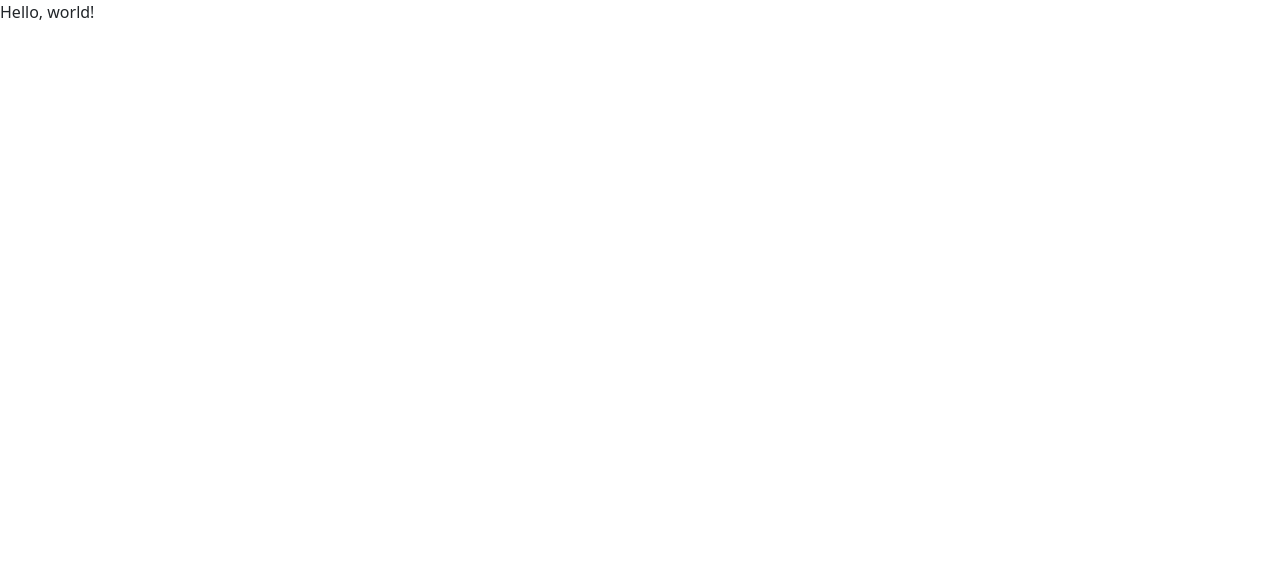
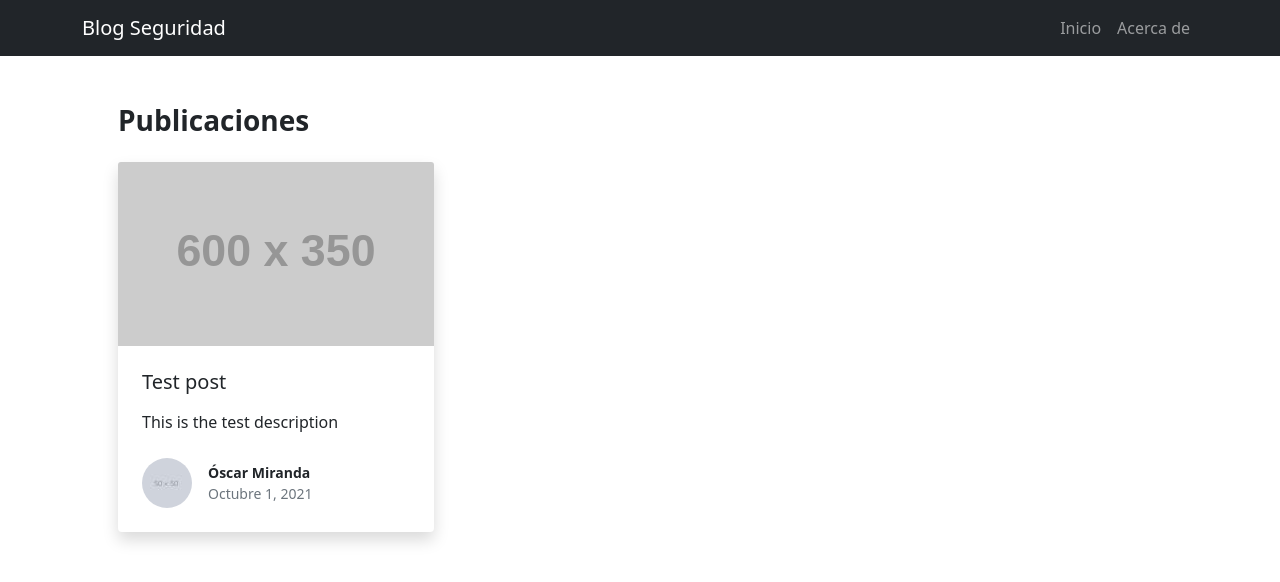
Before and after one commit to OscarM3615/blog-seguridad, a Next.js app: page / in a window 1280 px wide. Shown: the top 582 px of the page. Built offline with nearby package versions, Linux system fonts and the light colour scheme.

Commit message:
feat(blog): add post list and post page

```diff
--- a/package.json
+++ b/package.json
@@ -10,6 +10,8 @@
   },
   "dependencies": {
     "bootstrap": "^5.1.1",
+    "gray-matter": "^4.0.3",
+    "marked": "^3.0.4",
     "next": "11.1.2",
     "react": "17.0.2",
     "react-bootstrap": "^1.6.4",
@@ -17,6 +19,7 @@
     "sass": "^1.42.1"
   },
   "devDependencies": {
+    "@types/marked": "^3.0.1",
     "@types/react": "17.0.26",
     "eslint": "7.32.0",
     "eslint-config-next": "11.1.2",
--- /dev/null
+++ b/posts/test-post.md
@@ -0,0 +1,12 @@
+---
+title: 'Test post'
+description: 'This is the test description'
+date: 'Octubre 1, 2021'
+image: 'https://dummyimage.com/600x350/ced4da/6c757d'
+author: 'Óscar Miranda'
+authorImg: '/images/author.jpg'
+tags: ['Test', 'First']
+
+---
+
+This is just a *test post*.
--- /dev/null
+++ b/src/components/home/PostCard.tsx
@@ -0,0 +1,45 @@
+import Link from 'next/link';
+import type Post from 'shared/models/post';
+
+type PropType = {
+	post: Post;
+};
+
+const PostCard = ({ post }: PropType) => {
+	return (
+		<div className="card h-100 shadow border-0">
+			<img
+				src={post.data.image}
+				className="card-img-top"
+				alt={post.data.title}
+			/>
+
+			<div className="card-body p-4">
+				<Link href={`/blog/${post.slug}`} passHref>
+					<a className="text-decoration-none link-dark stretched-link">
+						<div className="h5 card-title mb-3">{post.data.title}</div>
+					</a>
+				</Link>
+				<p className="card-text mb-0">{post.data.description}</p>
+			</div>
+
+			<div className="card-footer p-4 pt-0 bg-transparent border-top-0">
+				<div className="d-flex align-items-end justify-content-between">
+					<div className="d-flex align-items-center">
+						<img
+							src={post.data.authorImg}
+							className="rounded-circle me-3"
+							alt={post.data.author}
+						/>
+						<div className="small">
+							<div className="fw-bold">{post.data.author}</div>
+							<div className="text-muted">{post.data.date}</div>
+						</div>
+					</div>
+				</div>
+			</div>
+		</div>
+	);
+};
+
+export default PostCard;
--- a/src/pages/_app.tsx
+++ b/src/pages/_app.tsx
@@ -1,8 +1,20 @@
+import Head from 'next/head';
+import NavigationBar from 'shared/components/Navigationbar';
+import config from 'shared/config';
+import type { AppProps } from 'next/app';
 import 'styles/globals.scss';
-import type { AppProps } from 'next/app';
 
 const App = ({ Component, pageProps }: AppProps) => {
-	return <Component {...pageProps} />;
+	return (
+		<>
+			<Head>
+				<title>{config.appName}</title>
+			</Head>
+
+			<NavigationBar />
+			<Component {...pageProps} />
+		</>
+	);
 };
 
 export default App;
--- /dev/null
+++ b/src/pages/about.tsx
@@ -0,0 +1,5 @@
+const About = () => {
+	return <></>;
+};
+
+export default About;
--- a/src/pages/index.tsx
+++ b/src/pages/index.tsx
@@ -1,5 +1,59 @@
-const Home = () => {
-	return <div>Hello, world!</div>;
+import fs from 'fs';
+import path from 'path';
+import matter from 'gray-matter';
+import { sortPosts } from 'utils';
+import config from 'shared/config';
+import PostCard from 'components/home/PostCard';
+import type { GetStaticProps } from 'next';
+import type Post from 'shared/models/post';
+
+type PropType = {
+	posts: Post[];
+};
+
+const Home = ({ posts }: PropType) => {
+	return (
+		<section className="py-5">
+			<div className="container px-5">
+				<h1 className="fw-bolder fs-3 mb-4">Publicaciones</h1>
+				<div className="row gx-5">
+					{posts.map((post) => (
+						<div key={post.slug} className="col-lg-4 mb-5">
+							<PostCard post={post} />
+						</div>
+					))}
+				</div>
+			</div>
+		</section>
+	);
+};
+
+export const getStaticProps: GetStaticProps<PropType> = async () => {
+	// Get files list from posts folder.
+	const files = fs.readdirSync(path.join(config.postsDir));
+
+	// Get the slug and frontmatter from the files.
+	const posts = files.map((filename) => {
+		// Post slug.
+		const slug = filename.replace(/\.md$/, '');
+
+		// Post metadata.
+		const markdown = fs.readFileSync(
+			path.join(config.postsDir, filename),
+			'utf-8'
+		);
+
+		const { data } = matter(markdown);
+
+		return {
+			slug,
+			data
+		};
+	});
+
+	return {
+		props: { posts: posts.sort(sortPosts) }
+	};
 };
 
 export default Home;
--- /dev/null
+++ b/src/shared/components/Navigationbar.tsx
@@ -0,0 +1,30 @@
+import Navbar from 'react-bootstrap/Navbar';
+import Container from 'react-bootstrap/Container';
+import Nav from 'react-bootstrap/Nav';
+import Link from 'next/link';
+import config from 'shared/config';
+
+const NavigationBar = () => {
+	return (
+		<Navbar bg="dark" variant="dark" expand="lg">
+			<Container>
+				<Link href="/" passHref>
+					<Navbar.Brand>{config.appName}</Navbar.Brand>
+				</Link>
+				<Navbar.Toggle aria-controls="navbar-nav" />
+				<Navbar.Collapse id="navbar-nav">
+					<Nav className="ms-auto">
+						<Link href="/" passHref>
+							<Nav.Link>Inicio</Nav.Link>
+						</Link>
+						<Link href="/about" passHref>
+							<Nav.Link>Acerca de</Nav.Link>
+						</Link>
+					</Nav>
+				</Navbar.Collapse>
+			</Container>
+		</Navbar>
+	);
+};
+
+export default NavigationBar;
--- a/src/shared/config.ts
+++ b/src/shared/config.ts
@@ -1,3 +1,6 @@
-const config = {};
+const config = {
+	appName: 'Blog Seguridad',
+	postsDir: 'posts'
+};
 
 export default config;
--- /dev/null
+++ b/src/shared/models/post.ts
@@ -0,0 +1,5 @@
+export default interface Post {
+	slug: string;
+	data: any;
+	content?: string;
+}
--- /dev/null
+++ b/src/utils.ts
@@ -0,0 +1,5 @@
+import type Post from 'shared/models/post';
+
+export const sortPosts = (a: Post, b: Post): number => {
+	return new Date(b.data.date).getTime() - new Date(a.data.date).getTime();
+};
```
Also changed, not shown: src/pages/blog/[slug].tsx (added, +101 -0 lines), src/posts/test-post.md (deleted, +0 -9 lines), public/images/author.jpg (added), 1 other file (tests, documents, lock files or other folders).
